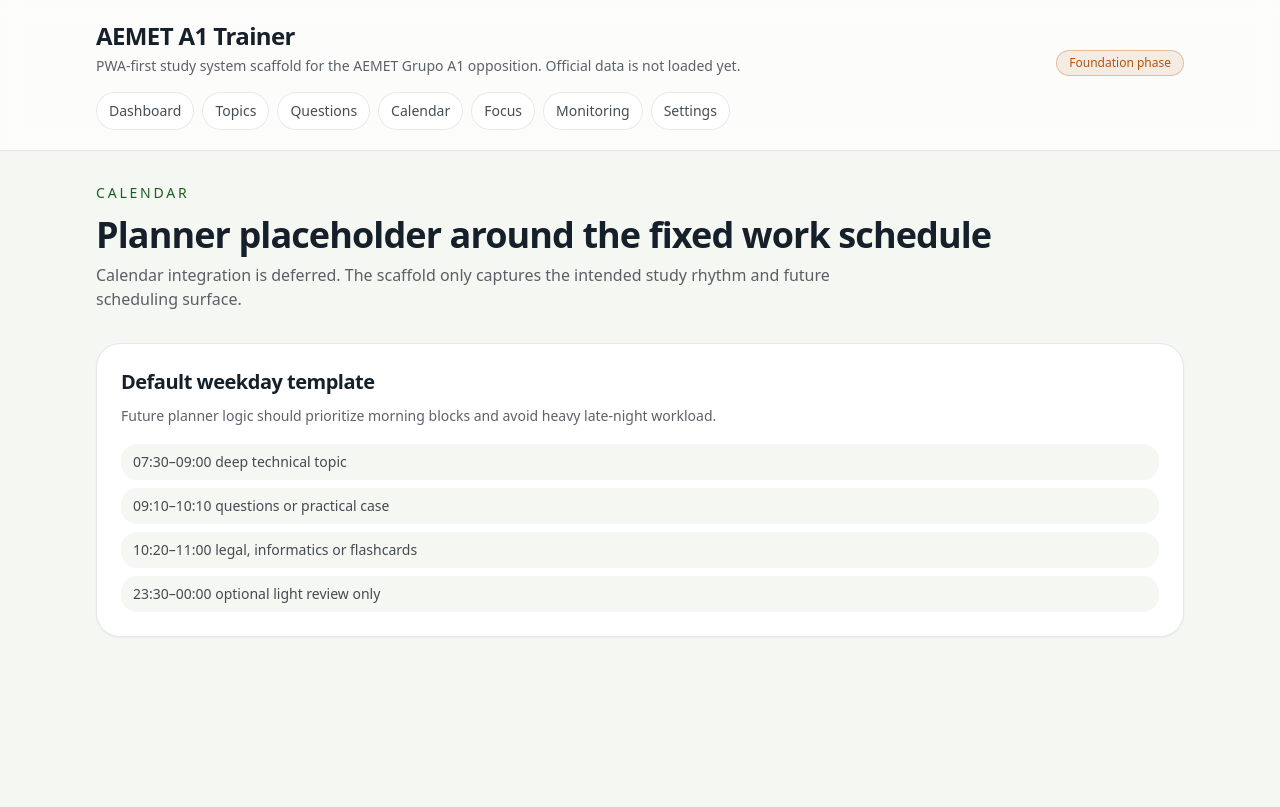
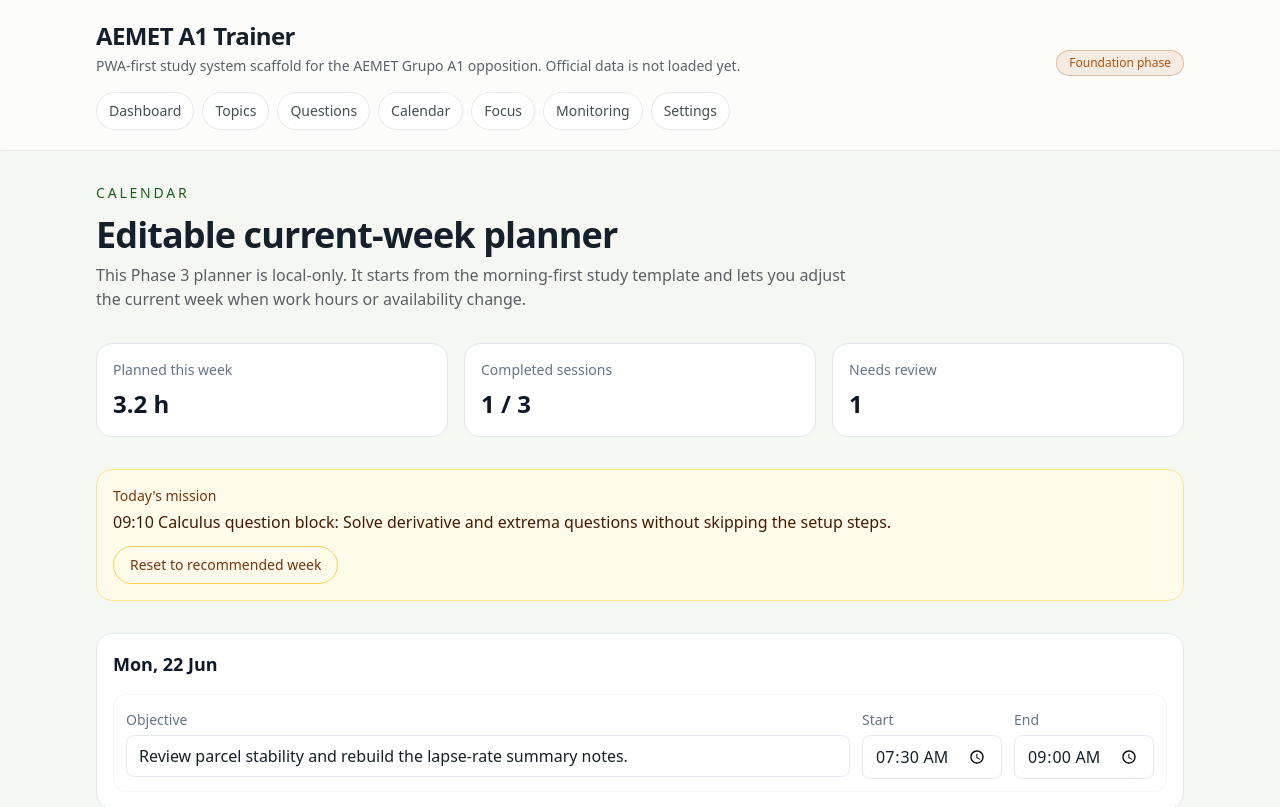
Before and after one commit to deanpm1994/aemet-a1-trainer, a Next.js app in the folder apps/web/: page /calendar in a window 1280 px wide. Shown: the top 807 px of the page. Built offline with nearby package versions, Linux system fonts and the light colour scheme.

Commit message:
feat(phase3): build current-week planner route

```diff
--- a/apps/web/app/calendar/page.tsx
+++ b/apps/web/app/calendar/page.tsx
@@ -1,24 +1,135 @@
+"use client";
+
+import { useState } from "react";
+
 import { PageHeader } from "@/components/page-header";
-import { PlaceholderPanel } from "@/components/placeholder-panel";
+import { studySessions } from "@/lib/mock-data";
+import {
+  buildPlannerWeek,
+  buildPlannerWeekSummary,
+  getTodayMissionSession,
+  resetSessionsToRecommendedWeek,
+  updateSessionPlan,
+} from "@/lib/focus-planner";
 
 export default function CalendarPage() {
+  const [sessions, setSessions] = useState(studySessions);
+
+  const plannerDays = buildPlannerWeek(sessions);
+  const summary = buildPlannerWeekSummary(sessions);
+  const nextSession = getTodayMissionSession(sessions);
+
   return (
     <div className="space-y-8">
       <PageHeader
         eyebrow="Calendar"
-        title="Planner placeholder around the fixed work schedule"
-        description="Calendar integration is deferred. The scaffold only captures the intended study rhythm and future scheduling surface."
+        title="Editable current-week planner"
+        description="This Phase 3 planner is local-only. It starts from the morning-first study template and lets you adjust the current week when work hours or availability change."
       />
-      <PlaceholderPanel
-        title="Default weekday template"
-        description="Future planner logic should prioritize morning blocks and avoid heavy late-night workload."
-        bullets={[
-          "07:30–09:00 deep technical topic",
-          "09:10–10:10 questions or practical case",
-          "10:20–11:00 legal, informatics or flashcards",
-          "23:30–00:00 optional light review only",
-        ]}
-      />
+
+      <section className="grid gap-4 md:grid-cols-3">
+        <article className="rounded-2xl border border-slate-200 bg-white p-4">
+          <p className="text-sm text-slate-500">Planned this week</p>
+          <p className="mt-2 text-2xl font-semibold text-slate-900">
+            {(summary.totalPlannedMinutes / 60).toFixed(1)} h
+          </p>
+        </article>
+        <article className="rounded-2xl border border-slate-200 bg-white p-4">
+          <p className="text-sm text-slate-500">Completed sessions</p>
+          <p className="mt-2 text-2xl font-semibold text-slate-900">
+            {summary.completedSessions} / {summary.totalSessions}
+          </p>
+        </article>
+        <article className="rounded-2xl border border-slate-200 bg-white p-4">
+          <p className="text-sm text-slate-500">Needs review</p>
+          <p className="mt-2 text-2xl font-semibold text-slate-900">
+            {summary.readyForReviewSessions}
+          </p>
+        </article>
+      </section>
+
+      <section className="rounded-2xl border border-amber-200 bg-amber-50 p-4">
+        <p className="text-sm font-medium text-amber-900">Today&apos;s mission</p>
+        <p className="mt-1 text-base text-amber-950">
+          {nextSession
+            ? `${nextSession.plannedStartTime} ${nextSession.name}: ${nextSession.objective}`
+            : "No focus session queued for the current week."}
+        </p>
+        <button
+          className="mt-3 rounded-full border border-amber-300 px-4 py-2 text-sm text-amber-900"
+          onClick={() => setSessions(resetSessionsToRecommendedWeek(studySessions))}
+          type="button"
+        >
+          Reset to recommended week
+        </button>
+      </section>
+
+      <section className="space-y-4">
+        {plannerDays.map((day) => (
+          <article key={day.date} className="rounded-2xl border border-slate-200 bg-white p-4">
+            <h2 className="text-lg font-semibold text-slate-900">{day.label}</h2>
+            <div className="mt-4 space-y-3">
+              {day.sessions.map((session) => (
+                <div
+                  key={session.id}
+                  className="grid gap-3 rounded-xl border border-slate-100 p-3 md:grid-cols-[1fr,140px,140px]"
+                >
+                  <label className="space-y-1">
+                    <span className="text-sm text-slate-500">Objective</span>
+                    <input
+                      className="w-full rounded-lg border border-slate-200 px-3 py-2"
+                      value={session.objective}
+                      onChange={(event) =>
+                        setSessions((current) =>
+                          updateSessionPlan(current, session.id, {
+                            objective: event.target.value,
+                            plannedStartTime: session.plannedStartTime,
+                            plannedEndTime: session.plannedEndTime,
+                          }),
+                        )
+                      }
+                    />
+                  </label>
+                  <label className="space-y-1">
+                    <span className="text-sm text-slate-500">Start</span>
+                    <input
+                      className="w-full rounded-lg border border-slate-200 px-3 py-2"
+                      onChange={(event) =>
+                        setSessions((current) =>
+                          updateSessionPlan(current, session.id, {
+                            objective: session.objective,
+                            plannedStartTime: event.target.value,
+                            plannedEndTime: session.plannedEndTime,
+                          }),
+                        )
+                      }
+                      type="time"
+                      value={session.plannedStartTime}
+                    />
+                  </label>
+                  <label className="space-y-1">
+                    <span className="text-sm text-slate-500">End</span>
+                    <input
+                      className="w-full rounded-lg border border-slate-200 px-3 py-2"
+                      onChange={(event) =>
+                        setSessions((current) =>
+                          updateSessionPlan(current, session.id, {
+                            objective: session.objective,
+                            plannedStartTime: session.plannedStartTime,
+                            plannedEndTime: event.target.value,
+                          }),
+                        )
+                      }
+                      type="time"
+                      value={session.plannedEndTime}
+                    />
+                  </label>
+                </div>
+              ))}
+            </div>
+          </article>
+        ))}
+      </section>
     </div>
   );
 }
--- a/apps/web/lib/focus-planner.ts
+++ b/apps/web/lib/focus-planner.ts
@@ -113,3 +113,19 @@ export function extendSession(
     plannedDurationMinutes: session.plannedDurationMinutes + extraMinutes,
   };
 }
+
+export function updateSessionPlan(
+  sessions: StudySession[],
+  sessionId: string,
+  updates: Pick<StudySession, "objective" | "plannedStartTime" | "plannedEndTime">,
+): StudySession[] {
+  return sessions.map((session) =>
+    session.id === sessionId ? { ...session, ...updates } : session,
+  );
+}
+
+export function resetSessionsToRecommendedWeek(
+  recommendedSessions: StudySession[],
+): StudySession[] {
+  return recommendedSessions.map((session) => ({ ...session }));
+}
```
